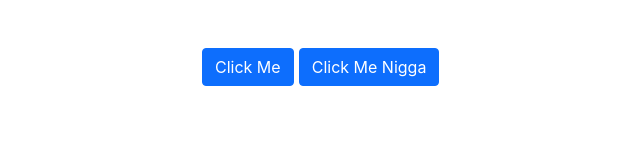
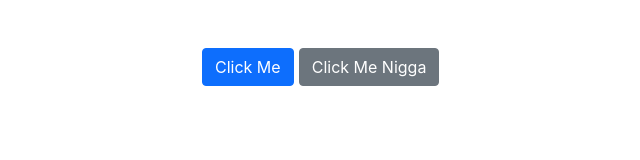
Before and after one commit to sunethice/Sitemate, a plain HTML site: page index.html in a window 1280 px wide. Shown: the whole page, without its empty margins (90-730 px from the left). Drawn offline with nearby package versions, Linux system fonts and the light colour scheme.

```diff
--- a/index.html
+++ b/index.html
@@ -25,7 +25,7 @@
         <div class="container pt-5">
             <div>
                 <button class="btn btn-primary" role="clickBtn" clickMessage="Are you sure you want to continue?">Click Me</button>
-                <button class="btn btn-primary" role="clickBtn" clickMessage="Are you sure you a nigga?">Click Me Nigga</button>
+                <button class="btn btn-secondary" role="clickBtn" clickMessage="Are you sure you a nigga?">Click Me Nigga</button>
                 <div id="message"></div>
             </div>
         </div>
```
